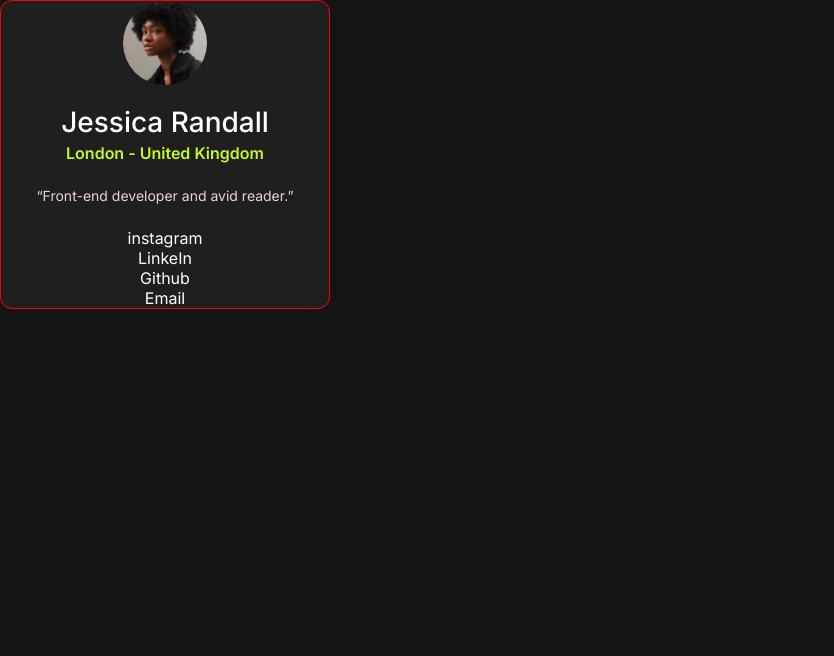
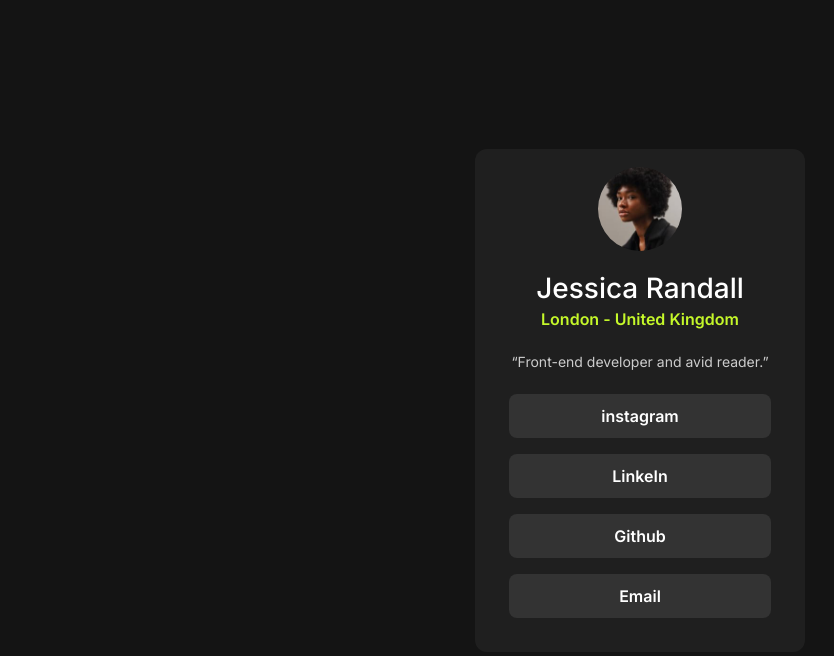
Before and after one commit to nascimentoguga64-hash/social-links-profile, a plain HTML site: page index.html in a window 1280 px wide. Shown: the whole page, without its empty margins (0-834 px from the left). Drawn offline with Linux system fonts and the light colour scheme.

Commit message:
adicionar flex e layout

```diff
--- a/style.css
+++ b/style.css
@@ -1,7 +1,7 @@
 :root{
-    --cor-verde: hsl(75, 94%, 57%);
+    --cor-green: hsl(75, 94%, 57%);
     --cor-White: hsl(0, 0%, 100%);
-    --cor-White-medium: hsl(0, 50%, 88%);
+    --cor-White-medium: hsl(0, 0%, 80%);
 
 --cor-Grey-700: hsl(0, 0%, 20%);
 --cor-Grey-800: hsl(0, 0%, 12%);
@@ -17,9 +17,17 @@
     box-sizing: border-box;
 }
 
+html, body {
+    height: 100%;
+}
+
 
 body{
   font-family: "Inter", sans-serif;background-color: var(--cor-Grey-900);color:var(--cor-White);
+
+  display: flex;
+  align-items: center;
+  justify-content: center;
 }
 
 a{
@@ -32,8 +40,9 @@ section {
     background-color: var(--cor-Grey-800);
     width: 330px;
     border-radius: 12px;
-    border: 1px solid red;
     text-align: center;
+    padding: 18px;
+
 }
 
 section img {
@@ -53,7 +62,7 @@ section h2 {
     font-size: 16px;
     margin-bottom: 24px;
     font-weight: 600;
-    color: var(--cor-verde);
+    color: var(--cor-green);
 }
 
 section p {
@@ -62,4 +71,16 @@ section p {
     margin-bottom: 24px;
 }
 
-li {}
+li {margin: 16px;}
+
+li a{background-color: var(--cor-Grey-700) ;
+padding: 12px;
+width: 100%;
+display: block;
+border-radius: 8px;
+font-weight: 600;}
+
+li a:hover{
+    color: var(--cor-Grey-900);
+    background-color: var(--cor-green);
+}
```
